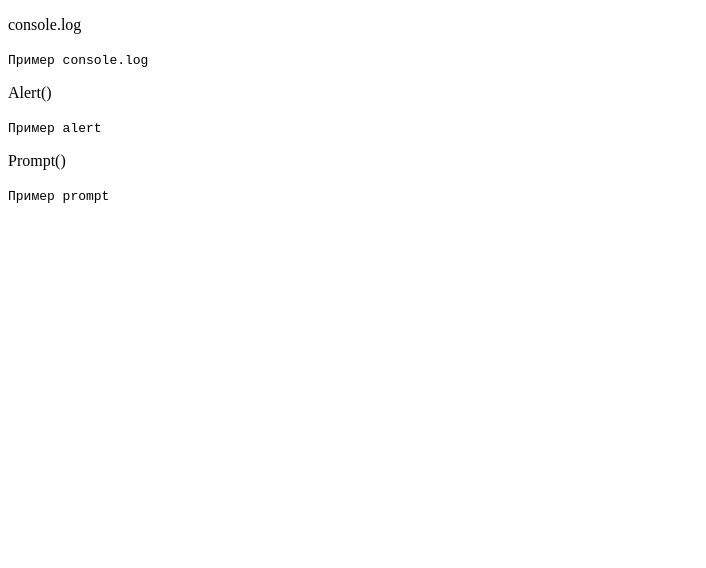
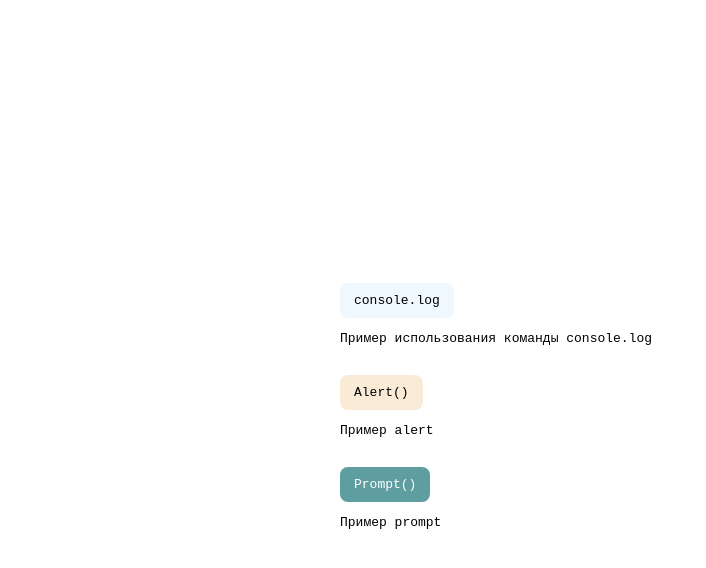
Before and after one commit to Dictator90/old3, a plain HTML site: page task2/index.html in a window 1280 px wide. Shown: the whole page, without its empty margins (0-706 px from the left). Drawn offline with Linux system fonts and the light colour scheme.

Commit message:
add complete task

```diff
--- /dev/null
+++ b/task1/style.css
@@ -0,0 +1,19 @@
+body {
+    display: flex;
+    align-items: center;
+    justify-content: center;
+    height: 100vh;
+    margin: 0 8px;
+    font-family: monospace;
+}
+
+p {
+    padding: 30px 20px;
+    background-color: coral;
+    color: white;
+    text-align: center;
+    max-width: 700px;
+    width: 100%;
+    margin: 0 auto;
+    border-radius: 12px;
+}
--- a/task2/index.html
+++ b/task2/index.html
@@ -3,20 +3,27 @@
     <head>
         <meta charset="UTF-8">
         <title>JS-Start. 2 задача</title>
+        <link rel="stylesheet" type="text/css" href="style.css">
     </head>
     <body>
-        <p id="consoleLog">console.log</p>
+        <div>
+            <p id="consoleLog" class="button" style="background-color: aliceblue;">console.log</p>
             <code>
-            Пример console.log
+                Пример использования команды console.log
             </code>
-        <p id="alert">Alert()</p>
+        </div>
+        <div>
+            <p id="alert" class="button" style="background-color: antiquewhite;">Alert()</p>
             <code>
                 Пример alert
             </code>
-        <p id="prompt">Prompt()</p>
+        </div>
+        <div>
+            <p id="prompt" class="button" style="background-color: cadetblue; color: white;">Prompt()</p>
             <code>
                 Пример prompt
             </code>
+        </div>
         <script src="script.js"></script>
     </body>
 </html>
--- a/task2/script.js
+++ b/task2/script.js
@@ -1,8 +1,17 @@
+const action = {
+   alert: {
+      consoleLog: () => alert('Пример для вывода сообщщений в веб-консоль'),
+      alert: () => alert('Пример для вывода на экран диалоговое окно с опциональным сообщением и кнопкой OK'),
+      prompt: () => alert('Пример для вывода на экран модальное окно c полем ввода и текстом-пояснением'),
+   }
+}
+
 document.addEventListener('DOMContentLoaded', function (){
    const $consoleLog = document.querySelector('#consoleLog');
    const $alert = document.querySelector('#alert');
    const $prompt = document.querySelector('#prompt');
 
-   $consoleLog.addEventListener('click', alert('dasdasd'));
-
+   $consoleLog.addEventListener('click', action.alert.consoleLog);
+   $alert.addEventListener('click', action.alert.alert);
+   $prompt.addEventListener('click', action.alert.prompt);
 });
--- /dev/null
+++ b/task2/style.css
@@ -0,0 +1,22 @@
+body {
+    display: flex;
+    align-items: center;
+    justify-content: center;
+    height: 100vh;
+    margin: 0 8px;
+    font-family: monospace;
+    flex-direction: column;
+    gap: 16px;
+}
+
+body > div {
+    max-width: 600px;
+    width: 100%;
+}
+.button {
+    padding: 10px 14px;
+    display: flex;
+    border-radius: 8px;
+    width: fit-content;
+    cursor: pointer;
+}
--- /dev/null
+++ b/task3/style.css
@@ -0,0 +1,21 @@
+body {
+    display: flex;
+    align-items: center;
+    justify-content: center;
+    height: 100vh;
+    margin: 0 8px;
+    font-family: sans-serif !important;
+    flex-direction: column;
+    gap: 16px;
+}
+#trafficLight {
+    cursor: pointer;
+}
+
+.cycle {
+    width: 100px;
+    height: 100px;
+    border-radius: 50%;
+    background: black;
+    transition: 0.3s;
+}
--- /dev/null
+++ b/task4/script.js
@@ -0,0 +1,6 @@
+const $href = document.querySelector('a');
+
+$href.addEventListener('click', function (e) {
+   e.preventDefault();
+   e.target.textContent = prompt('Введите новый текст ссылки');
+});
--- /dev/null
+++ b/task4/style.css
@@ -0,0 +1,37 @@
+body {
+    display: flex;
+    align-items: center;
+    justify-content: center;
+    height: 100vh;
+    margin: 0 8px;
+    font-family: sans-serif !important;
+    flex-direction: column;
+    gap: 16px;
+}
+
+p {
+    margin: 0;
+}
+
+body > div {
+    max-width: 600px;
+    width: 100%;
+}
+
+.button {
+    padding: 10px 14px;
+    display: flex;
+    border-radius: 8px;
+    width: fit-content;
+    cursor: pointer;
+    outline: none;
+    stroke: none;
+    border: none;
+}
+
+a.button {
+    background-color: cadetblue;
+    color: white;
+    text-decoration: none;
+    box-shadow: 5px 5px salmon;
+}
--- /dev/null
+++ b/task5/style.css
@@ -0,0 +1,71 @@
+body {
+    display: flex;
+    align-items: center;
+    justify-content: center;
+    height: 100vh;
+    margin: 0 8px;
+    font-family: sans-serif !important;
+    flex-direction: column;
+    gap: 16px;
+}
+
+p {
+    margin: 0;
+}
+
+body > div {
+    max-width: 600px;
+    width: 100%;
+}
+
+form, .output {
+    display: flex;
+    flex-direction: column;
+    gap: 8px;
+    width: 100%;
+    max-width: 500px;
+}
+
+.button {
+    padding: 10px 14px;
+    display: flex;
+    border-radius: 8px;
+    width: fit-content;
+    cursor: pointer;
+    outline: none;
+    stroke: none;
+    border: none;
+}
+
+label {
+    display: flex;
+    flex-direction: column;
+    gap: 8px;
+}
+
+input[type="text"] {
+    border: none;
+    border-radius: 8px;
+    padding: 10px 8px;
+    background-color: aliceblue;
+}
+
+.button[type="submit"] {
+    background-color: #dfefdf;
+    color: green;
+    width: 100%;
+    align-items: center;
+    justify-content: center;
+}
+
+.button[type="submit"]:hover {
+    background-color: #a9d9a9;
+}
+
+#duplicateField {
+    height: 120px;
+    overflow: hidden;
+    background-color: #f5f5f5;
+    border-radius: 8px;
+    padding: 10px;
+}
```
Also changed, not shown: task1/index.html (+1 -0 lines), task3/index.html (+16 -0 lines), task3/script.js (added, +18 -0 lines), task4/index.html (added, +12 -0 lines), task5/index.html (added, +26 -0 lines), task5/script.js (added, +12 -0 lines), 1 other file. Lines whose indentation alone changed are shown as unchanged.
